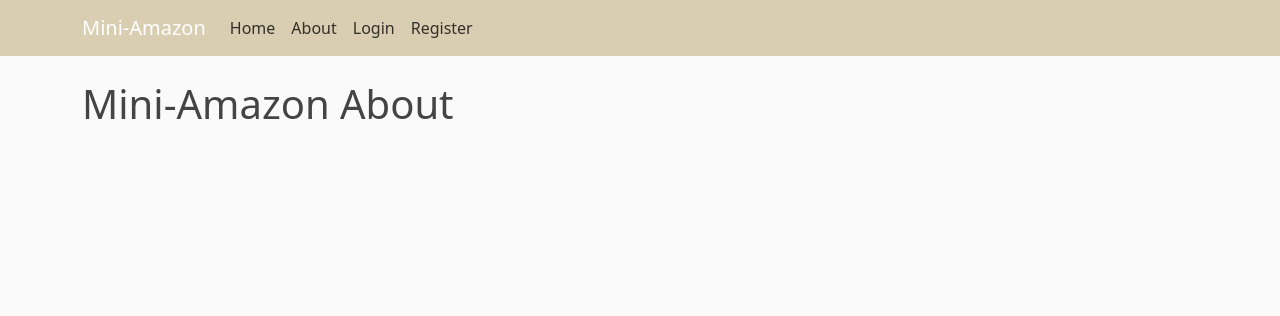
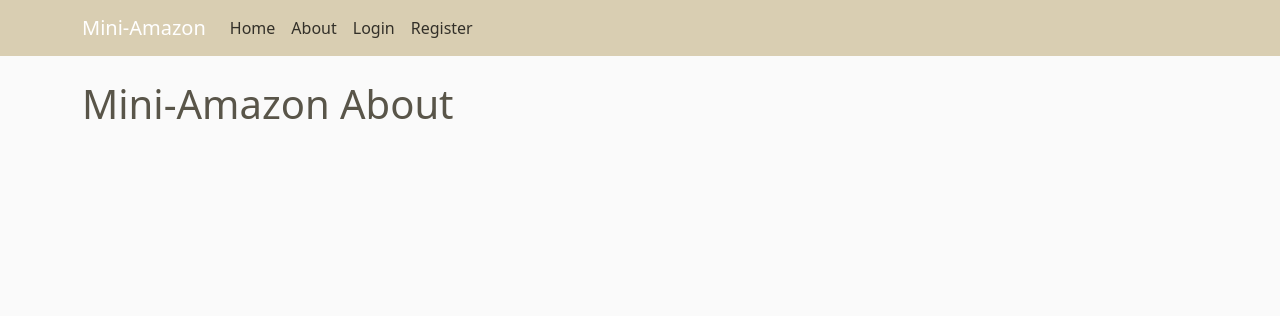
Before and after one commit to Erica233/Mini-Amazon, a Django app: page /about/ in a window 1280 px wide. Shown: the top 316 px of the page. Run offline with Django 4.2, Linux system fonts and the light colour scheme.

Commit message:
user-register

```diff
--- a/frontend/amazon/static/amazon/main.css
+++ b/frontend/amazon/static/amazon/main.css
@@ -5,7 +5,7 @@ body {
 }
 
 h1, h2, h3, h4, h5, h6 {
-  color: #444444;
+  color: #595549;
 }
 
 ul {
```
